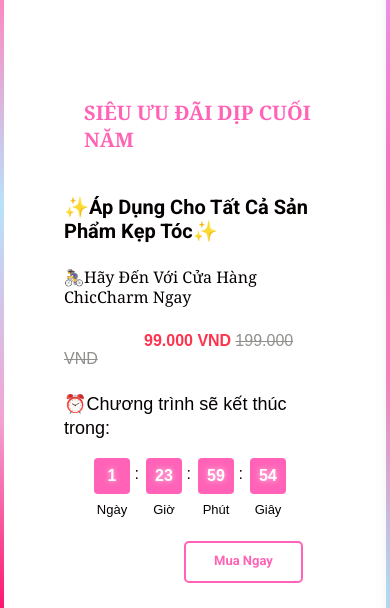
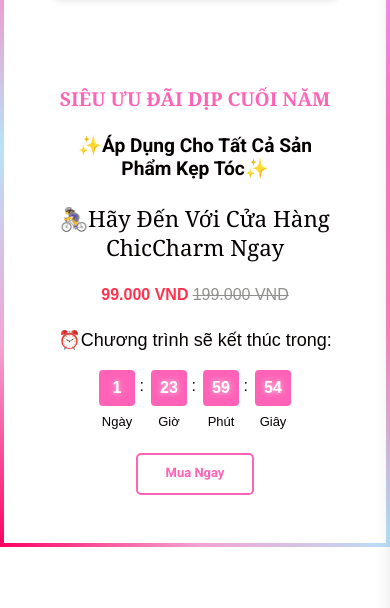
Before and after one commit to Nhom-6-PTUD/nhom6_final, a plain HTML site: page index.html in a window 390 px wide. Shown: the part 5647-6255 px from the top of the page. Drawn offline with nearby package versions, Linux system fonts and the light colour scheme; files whose address does not match are found by name.

Commit message:
Update styles.css

```diff
--- a/Assets/css/styles.css
+++ b/Assets/css/styles.css
@@ -1413,12 +1413,14 @@
 /*=============== DEALS ===============*/
 .deals__container {
   border-radius: 8px;
-  border: 4px solid ; /* Đặt viền ban đầu là trong suốt */
+  border: 4px solid; /* Đặt viền ban đầu là trong suốt */
   border-image: linear-gradient(45deg, #ff0062, #f3a3d3, #b8e2f9, #ff85be, #ff7ac5, #f49fff, #ffafe8); /* Gradient cho viền */
   border-image-slice: 4; /* Cắt viền theo độ dài của viền */
   grid-template-columns: repeat(2, 1fr); /* Giữ cấu trúc lưới */
-}
-
+  display: grid; /* Đảm bảo sử dụng grid layout */
+  justify-items: center; /* Căn giữa theo chiều ngang */
+  align-items: center; /* Căn giữa theo chiều dọc */
+}
 
 .deals__image {
   width: 100%; /* Hình ảnh chiếm toàn bộ chiều rộng */
@@ -1440,9 +1442,6 @@
     0 0 35px rgb(216, 171, 255);  /* Màu tím sáng */
 }
 
-
-
-
 .deals__item:nth-child(1) {
   background-image: url(../img/deals-1.jpg);
 }
@@ -1454,10 +1453,11 @@
 .deals__item {
   padding: 3rem;
   background-size: cover;
-  /* background-position: center; */
   display: flex;
   flex-direction: column;
   row-gap: 1.5rem;
+  justify-content: center; /* Căn giữa nội dung trong mỗi phần tử */
+  align-items: center; /* Căn giữa nội dung trong mỗi phần tử */
 }
 
 .deals__brand {
@@ -1468,7 +1468,7 @@
 }
 
 .deals__category {
-  margin-top:30px;
+  margin-top: 30px;
   margin-left: 0px;
   font-family: var(--second-font);
   font-size: 20px;
@@ -1480,6 +1480,7 @@
   font-size: var(--large-font-size);
   font-weight: var(--weight-400);
   line-height: 1.3;
+  text-align: center; /* Căn giữa tiêu đề */
 }
 
 .deals__price .new__price,
@@ -1505,7 +1506,7 @@
 
 .countdown {
   margin-top: 10px;
-  margin-left:30px;
+  margin-left: 30px;
   display: flex;
   column-gap: 1.5rem;
 }
@@ -1538,16 +1539,9 @@
   font-weight: var(--weight-600);
   margin-bottom: 0.5rem;
   border-radius: 0.25rem;
-  -webkit-border-radius: 0.25rem;
-  -moz-border-radius: 0.25rem;
-  -ms-border-radius: 0.25rem;
-  -o-border-radius: 0.25rem;
-
-  /* Thêm hiệu ứng lấp lánh */
   animation: sparkling 0.4s infinite alternate;
 }
 
-/* Định nghĩa hiệu ứng sparkling */
 @keyframes sparkling {
   0% {
     box-shadow: 0 0 5px 2px rgba(255, 255, 255, 0.8), 0 0 10px 5px rgba(255, 255, 255, 0.4);
@@ -1563,7 +1557,6 @@
   }
 }
 
-
 .unit {
   font-size: var(--small-font-size);
   text-align: center;
@@ -1571,7 +1564,7 @@
 }
 
 .deals__btn .btn {
-  margin-left: 120px;
+  margin-left: 20px; /* Giảm giá trị margin-left để nút qua trái một chút */
   background-color: transparent;
   color: var(--first-color);
   border: 2px solid var(--first-color); /* Thêm viền cho button */
@@ -1586,6 +1579,7 @@
   box-shadow: 0 4px 10px rgba(0, 0, 0, 0.2); /* Thêm hiệu ứng bóng đổ khi hover */
 }
 
+
 /* Hiệu ứng fade in khi lướt tới */
 @keyframes fadeInEffect {
   0% {
@@ -1597,6 +1591,7 @@
     transform: translateY(0);
   }
 }
+
 
 .deals__container {
   border-radius: 8px;
@@ -1633,6 +1628,59 @@
 }
 
 
+/* Media query để căn giữa các nội dung trên màn hình nhỏ */
+@media (max-width: 1000px) {
+  .deals__container {
+    display: flex; /* Thêm display flex để căn giữa các phần tử */
+    flex-direction: column; /* Sắp xếp theo chiều dọc */
+    justify-content: center; /* Căn giữa theo chiều dọc */
+    align-items: center; /* Căn giữa theo chiều ngang */
+    grid-template-columns: 1fr; /* Chuyển lưới về 1 cột */
+    padding: 1rem; /* Thêm một chút padding cho phần tử */
+  }
+
+  .deals__item {
+    padding: 2rem; /* Giảm padding để phù hợp với không gian */
+    display: flex; /* Sử dụng flexbox trong deals item */
+    flex-direction: column; /* Sắp xếp các phần tử theo chiều dọc */
+    justify-content: center; /* Căn giữa các phần tử theo chiều dọc */
+    align-items: center; /* Căn giữa các phần tử theo chiều ngang */
+    text-align: center; /* Căn giữa văn bản */
+    width: 100%; /* Đảm bảo width 100% */
+  }
+
+  .deals__brand, .deals__title, .deals__category {
+    margin-left: 0; /* Bỏ margin-left để căn giữa */
+    margin-right: 0; /* Bỏ margin-right */
+    font-size: 1.2rem; /* Giảm kích thước font cho dễ nhìn */
+    width: 100%; /* Đảm bảo width là 100% */
+  }
+
+  .deals__title {
+    max-width: 100%; /* Mở rộng tối đa width của title */
+    font-size: 1.4rem; /* Điều chỉnh font-size cho phù hợp */
+  }
+
+  .deals__category {
+    margin-top: 10px; /* Giảm khoảng cách trên cho category */
+  }
+
+  .deals__price .new__price {
+    margin-left: 0; /* Bỏ margin-left cho new price */
+  }
+
+  .countdown {
+    margin-left: 0; /* Bỏ margin-left cho countdown */
+    justify-content: center; /* Căn giữa countdown */
+    width: 100%; /* Đảm bảo countdown chiếm toàn bộ chiều rộng */
+  }
+
+  .deals__btn .btn {
+    margin-left: 0; /* Bỏ margin-left cho nút */
+    display: block; /* Để nút block để dễ dàng căn giữa */
+    margin: 0 auto; /* Căn giữa nút */
+  }
+}
 
 /*=============== NEW ARRIVALS ===============*/
 .new__arrivals {
```
